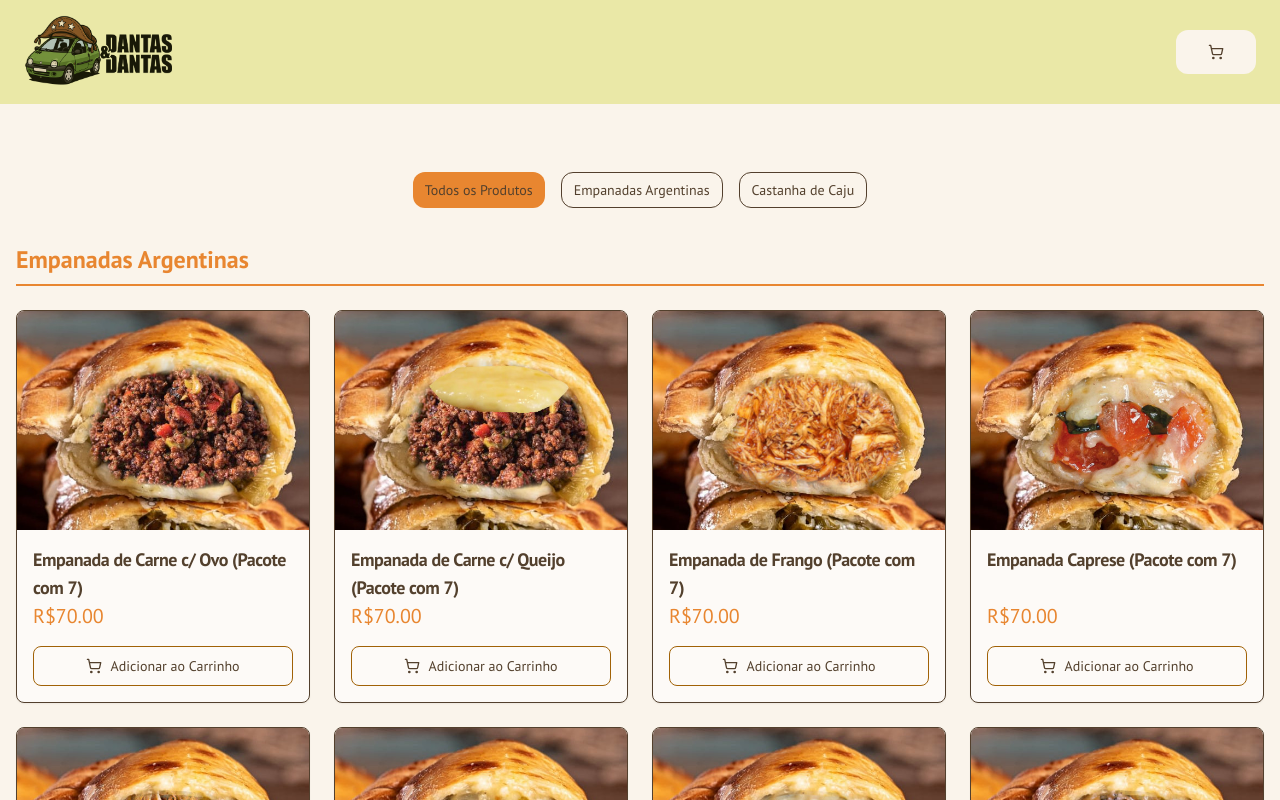
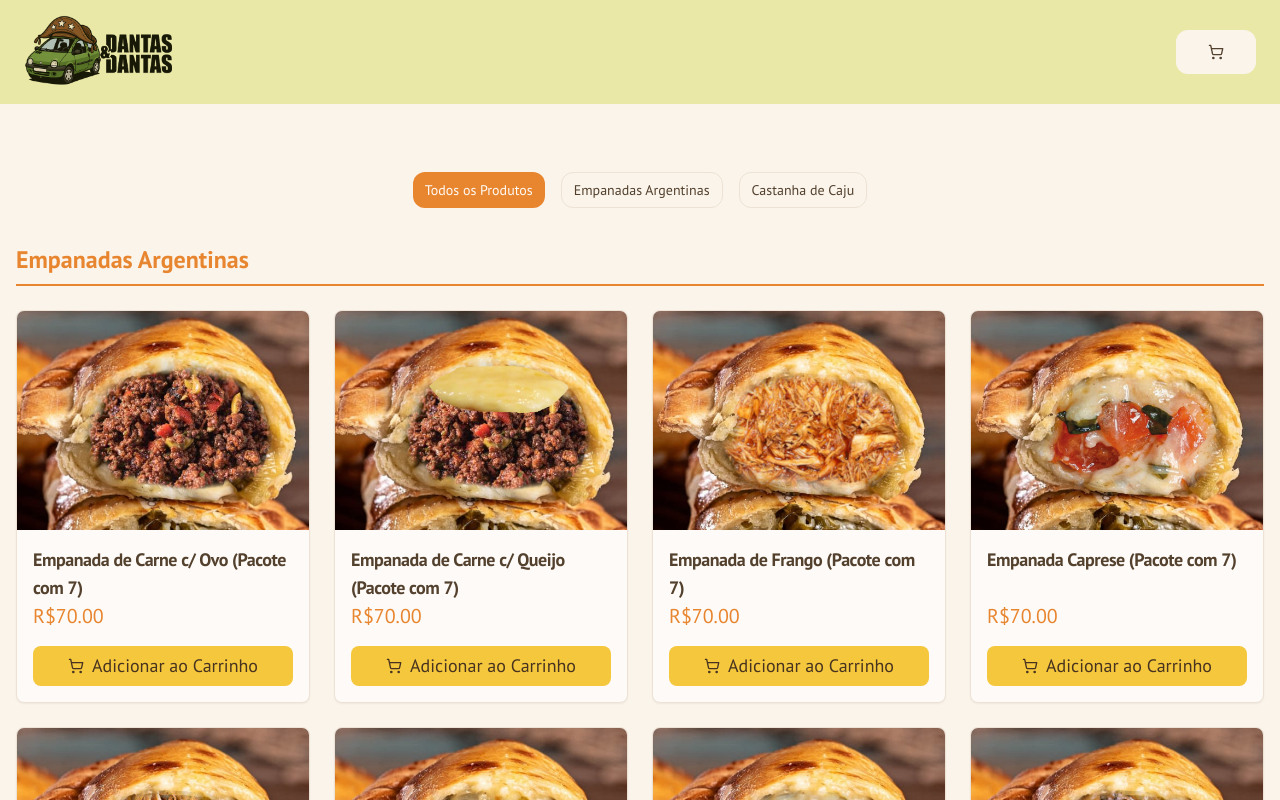
Before and after one commit to 1001gustavinhos/site-dantas, a Next.js app: page / in a window 1280 px wide. Shown: the top 800 px of the page. Built offline with nearby package versions, Linux system fonts and the light colour scheme; a web font is replaced by a local one.

Commit message:
layout fix

```diff
--- a/src/app/cart/page.tsx
+++ b/src/app/cart/page.tsx
@@ -1,15 +1,20 @@
-
 "use client";
 
-import Link from 'next/link';
-import { useState } from 'react';
-import { MainLayout } from '@/components/layout/MainLayout';
-import { useAppContext } from '@/context/AppContext';
-import { Button } from '@/components/ui/button';
-import { CartItemCard } from '@/components/cart/CartItemCard';
-import { Card, CardContent, CardFooter, CardHeader, CardTitle } from '@/components/ui/card';
-import { Separator } from '@/components/ui/separator';
-import { ShoppingCart, Trash2 } from 'lucide-react';
+import Link from "next/link";
+import { useState } from "react";
+import { MainLayout } from "@/components/layout/MainLayout";
+import { useAppContext } from "@/context/AppContext";
+import { Button } from "@/components/ui/button";
+import { CartItemCard } from "@/components/cart/CartItemCard";
+import {
+  Card,
+  CardContent,
+  CardFooter,
+  CardHeader,
+  CardTitle,
+} from "@/components/ui/card";
+import { Separator } from "@/components/ui/separator";
+import { ShoppingCart, Trash2 } from "lucide-react";
 import {
   AlertDialog,
   AlertDialogAction,
@@ -21,7 +26,7 @@ import {
   AlertDialogTitle,
   AlertDialogTrigger,
 } from "@/components/ui/alert-dialog";
-import { cartPageTexts as texts } from '@/lib/constants/cartPageTexts';
+import { cartPageTexts as texts } from "@/lib/constants/cartPageTexts";
 
 export default function CartPage() {
   const { cart, getTotalPrice, getTotalItems, clearCart } = useAppContext();
@@ -39,9 +44,14 @@ export default function CartPage() {
       <MainLayout>
         <div className="text-center py-12">
           <ShoppingCart className="mx-auto h-16 w-16 text-muted-foreground mb-4" />
-          <h1 className="text-2xl font-page-title font-semibold mb-4">{texts.emptyCartTitle}</h1>
+          <h1 className="text-2xl font-page-title font-semibold mb-4">
+            {texts.emptyCartTitle}
+          </h1>
           <p className="text-muted-foreground mb-6">{texts.emptyCartMessage}</p>
-          <Button asChild className="bg-accent text-accent-foreground hover:bg-accent/90 border-yellow-700">
+          <Button
+            asChild
+            className="bg-accent text-accent-foreground hover:bg-accent/90"
+          >
             <Link href="/">{texts.continueShopping}</Link>
           </Button>
         </div>
@@ -52,7 +62,9 @@ export default function CartPage() {
   return (
     <MainLayout>
       <section className="py-8">
-        <h1 className="text-3xl font-page-title font-semibold mb-8 text-primary">{texts.yourCart}</h1>
+        <h1 className="text-3xl font-page-title font-semibold mb-8 text-primary">
+          {texts.yourCart}
+        </h1>
         <div className="grid grid-cols-1 lg:grid-cols-3 gap-8">
           <div className="lg:col-span-2">
             {cart.map((item) => (
@@ -62,7 +74,9 @@ export default function CartPage() {
           <div className="lg:col-span-1">
             <Card>
               <CardHeader>
-                <CardTitle className="font-page-title font-semibold">{texts.orderSummary}</CardTitle>
+                <CardTitle className="font-page-title font-semibold">
+                  {texts.orderSummary}
+                </CardTitle>
               </CardHeader>
               <CardContent className="space-y-4">
                 <div className="flex justify-between">
@@ -78,7 +92,7 @@ export default function CartPage() {
               <CardFooter>
                 <Button
                   asChild
-                  className="w-full bg-primary text-primary-foreground hover:bg-primary/90 border-yellow-700"
+                  className="w-full bg-primary text-lg text-primary-foreground hover:bg-primary/90"
                 >
                   <Link href="/checkout">{texts.goToCheckout}</Link>
                 </Button>
@@ -86,30 +100,40 @@ export default function CartPage() {
             </Card>
 
             <div className="mt-6">
-              <AlertDialog open={showClearCartDialog} onOpenChange={setShowClearCartDialog}>
+              <AlertDialog
+                open={showClearCartDialog}
+                onOpenChange={setShowClearCartDialog}
+              >
                 <AlertDialogTrigger asChild>
-                  <Button variant="outline" className="w-full text-destructive border-destructive hover:bg-destructive/10">
+                  <Button
+                    variant="outline"
+                    className="w-full text-destructive border-destructive hover:bg-destructive/10"
+                  >
                     <Trash2 className="mr-2 h-4 w-4" />
                     {texts.clearCartButton}
                   </Button>
                 </AlertDialogTrigger>
                 <AlertDialogContent>
                   <AlertDialogHeader>
-                    <AlertDialogTitle>{texts.clearCartDialogTitle}</AlertDialogTitle>
+                    <AlertDialogTitle>
+                      {texts.clearCartDialogTitle}
+                    </AlertDialogTitle>
                     <AlertDialogDescription>
                       {texts.clearCartDialogDescription}
                     </AlertDialogDescription>
                   </AlertDialogHeader>
                   <AlertDialogFooter>
                     <AlertDialogCancel>{texts.cancel}</AlertDialogCancel>
-                    <AlertDialogAction onClick={handleClearCart} className="bg-destructive hover:bg-destructive/90 text-destructive-foreground">
+                    <AlertDialogAction
+                      onClick={handleClearCart}
+                      className="bg-destructive hover:bg-destructive/90 text-destructive-foreground"
+                    >
                       {texts.confirmClear}
                     </AlertDialogAction>
                   </AlertDialogFooter>
                 </AlertDialogContent>
               </AlertDialog>
             </div>
-
           </div>
         </div>
       </section>
--- a/src/app/summary/page.tsx
+++ b/src/app/summary/page.tsx
@@ -221,7 +221,7 @@ export default function SummaryPage() {
             <Button
               onClick={handleConfirmOrder}
               disabled={isLoading}
-              className="w-full bg-primary text-primary-foreground hover:bg-primary/90 border border-yellow-700"
+              className="w-full bg-primary text-primary-foreground text-lg hover:bg-primary/90 border"
             >
               {isLoading ? (
                 <Loader2 className="mr-2 h-4 w-4 animate-spin" />
--- a/src/components/products/ProductCard.tsx
+++ b/src/components/products/ProductCard.tsx
@@ -120,7 +120,7 @@ export function ProductCard({ product }: ProductCardProps) {
                   size="icon"
                   onClick={handleDecrement}
                   aria-label={texts.decreaseQuantity}
-                  className="bg-accent text-accent-foreground hover:bg-accent/90 border border-yellow-700 rounded-full"
+                  className="bg-accent text-accent-foreground hover:bg-accent/90 rounded-full"
                 >
                   <MinusCircle className="h-5 w-5" />
                 </Button>
@@ -135,7 +135,7 @@ export function ProductCard({ product }: ProductCardProps) {
                   size="icon"
                   onClick={handleIncrement}
                   aria-label={texts.increaseQuantity}
-                  className="bg-accent text-accent-foreground hover:bg-accent/90 border border-yellow-700 rounded-full"
+                  className="bg-accent text-accent-foreground hover:bg-accent/90  rounded-full"
                 >
                   <PlusCircle className="h-5 w-5" />
                 </Button>
@@ -153,14 +153,14 @@ export function ProductCard({ product }: ProductCardProps) {
           ) : (
             <Button
               onClick={handleAddToCart}
-              className="w-full bg-accent text-accent-foreground hover:bg-accent/90 border border-yellow-700 rounded-lg"
+              className="w-full bg-accent md:text-lg text-accent-foreground hover:bg-accent/90  rounded-lg"
             >
-              <ShoppingCart className="mr-2 h-4 w-4" /> {texts.addToCart}
+              <ShoppingCart className="mr-2 h-5 w-5" /> {texts.addToCart}
             </Button>
           )
         ) : (
           <Button
-            className="w-full bg-accent text-accent-foreground hover:bg-accent/90 border border-yellow-700 rounded-lg"
+            className="w-full bg-accent text-accent-foreground hover:bg-accent/90 rounded-lg"
             disabled
           >
             <div className="h-4 w-4 mr-2 animate-pulse bg-black/20 rounded-sm" />{" "}
--- a/tailwind.config.ts
+++ b/tailwind.config.ts
@@ -27,43 +27,43 @@ export default {
         },
         primary: {
           DEFAULT: "hsl(28, 80%, 55%)",
-          foreground: "hsl(var(--primary-foreground))",
+          foreground: "var(--primary-foreground)",
         },
         secondary: {
-          DEFAULT: "hsl(var(--secondary))",
-          foreground: "hsl(var(--secondary-foreground))",
+          DEFAULT: "var(--secondary)",
+          foreground: "var(--secondary-foreground)",
         },
         muted: {
-          DEFAULT: "hsl(var(--muted))",
-          foreground: "hsl(var(--muted-foreground))",
+          DEFAULT: "var(--muted)",
+          foreground: "var(--muted-foreground)",
         },
         accent: {
-          DEFAULT: "hsl(var(--accent))",
-          foreground: "hsl(var(--accent-foreground))",
+          DEFAULT: "var(--accent)",
+          foreground: "var(--accent-foreground)",
         },
         destructive: {
-          DEFAULT: "hsl(var(--destructive))",
-          foreground: "hsl(var(--destructive-foreground))",
+          DEFAULT: "var(--destructive)",
+          foreground: "var(--destructive-foreground)",
         },
-        border: "hsl(var(--border))",
-        input: "hsl(var(--input))",
-        ring: "hsl(var(--ring))",
+        border: "var(--border)",
+        input: "hvar(--input)",
+        ring: "var(--ring)",
         chart: {
-          "1": "hsl(var(--chart-1))",
-          "2": "hsl(var(--chart-2))",
-          "3": "hsl(var(--chart-3))",
-          "4": "hsl(var(--chart-4))",
-          "5": "hsl(var(--chart-5))",
+          "1": "var(--chart-1)",
+          "2": "var(--chart-2)",
+          "3": "var(--chart-3)",
+          "4": "var(--chart-4)",
+          "5": "var(--chart-5)",
         },
         sidebar: {
-          DEFAULT: "hsl(var(--sidebar-background))",
-          foreground: "hsl(var(--sidebar-foreground))",
-          primary: "hsl(var(--sidebar-primary))",
-          "primary-foreground": "hsl(var(--sidebar-primary-foreground))",
-          accent: "hsl(var(--sidebar-accent))",
-          "accent-foreground": "hsl(var(--sidebar-accent-foreground))",
-          border: "hsl(var(--sidebar-border))",
-          ring: "hsl(var(--sidebar-ring))",
+          DEFAULT: "var(--sidebar-background)",
+          foreground: "var(--sidebar-foreground)",
+          primary: "var(--sidebar-primary)",
+          "primary-foreground": "var(--sidebar-primary-foreground)",
+          accent: "var(--sidebar-accent)",
+          "accent-foreground": "var(--sidebar-accent-foreground)",
+          border: "var(--sidebar-border)",
+          ring: "var(--sidebar-ring)",
         },
       },
     },
```
Also changed, not shown: src/app/checkout/page.tsx (+78 -48 lines), src/app/checkout/user-details/page.tsx (+107 -52 lines), src/app/globals.css (+33 -18 lines), src/app/order-placed/page.tsx (+46 -30 lines).
